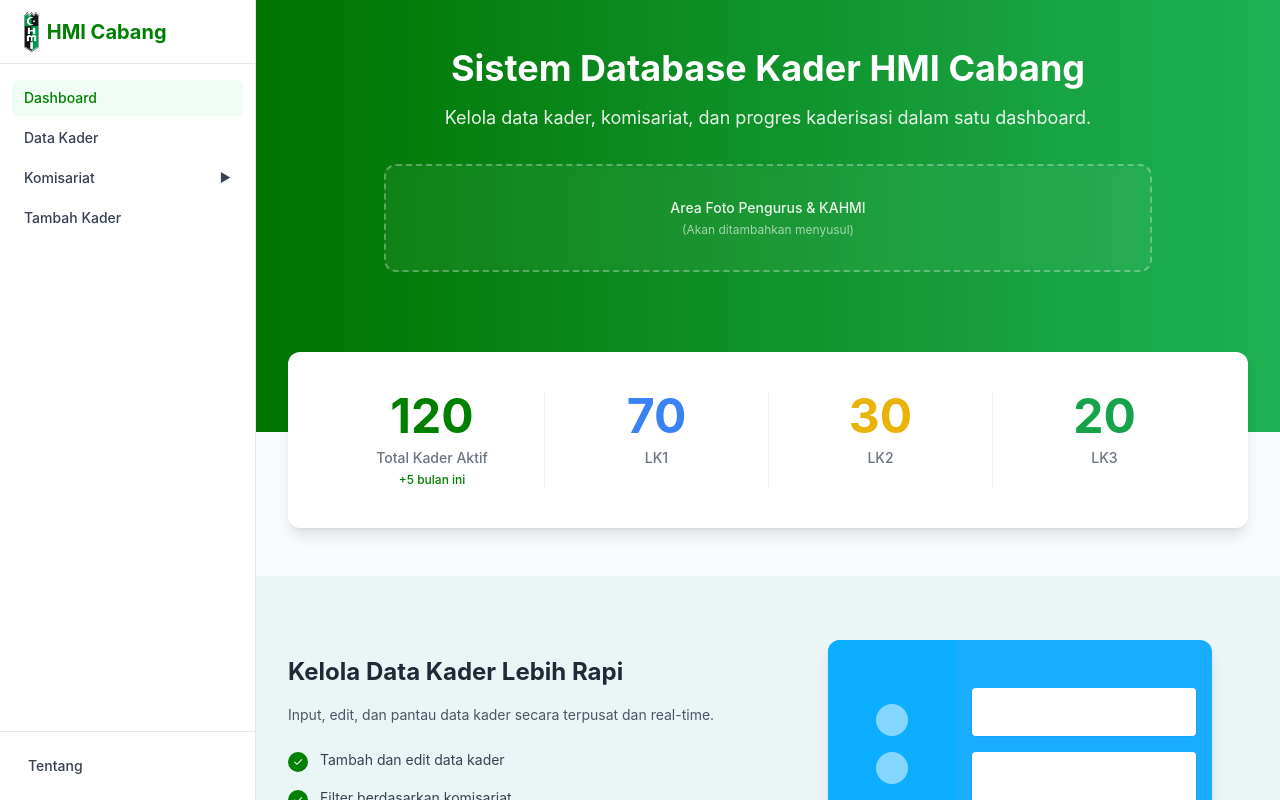
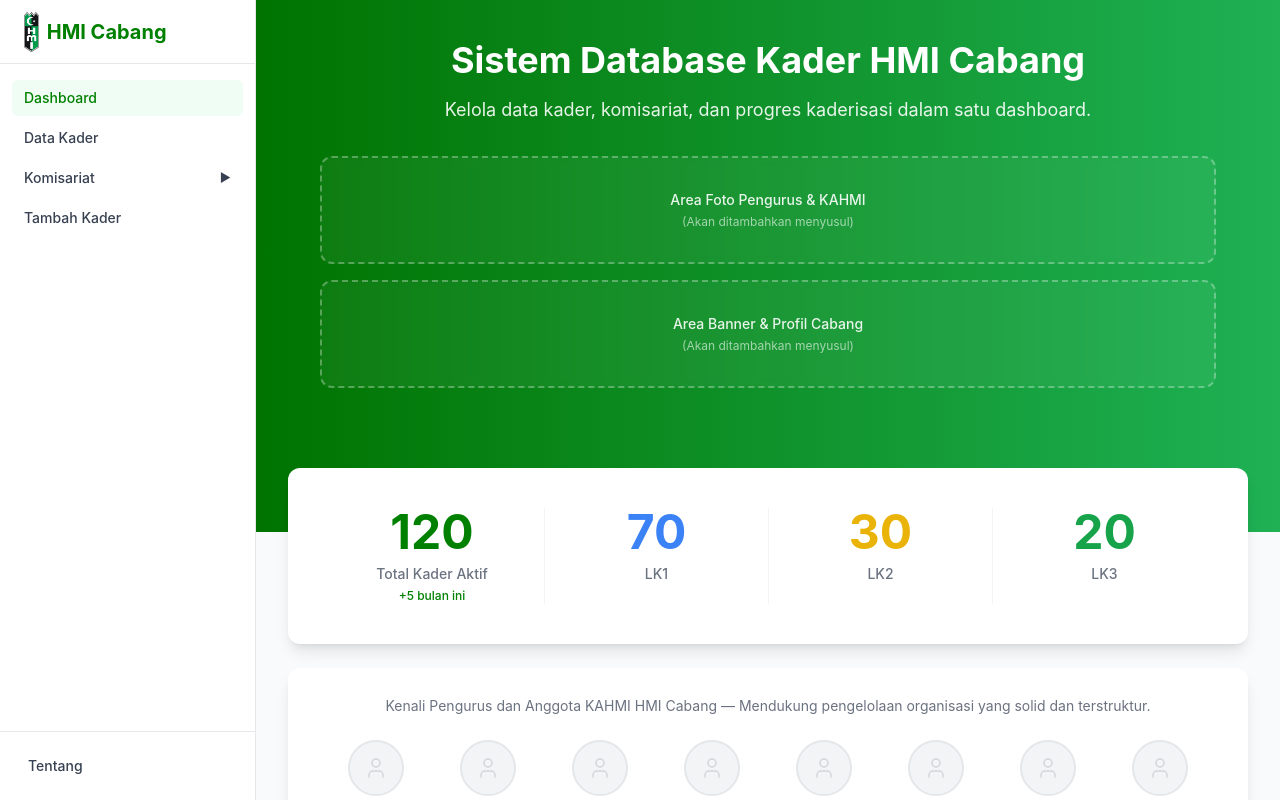
Before and after one commit to Arulinsan/HMI-DASHBOARD, a React (Vite) app: page / in a window 1280 px wide. Built offline with nearby package versions, Linux system fonts and the light colour scheme.

Commit message:
13-06-2026

```diff
--- a/src/components/DashboardContent.tsx
+++ b/src/components/DashboardContent.tsx
@@ -1,4 +1,5 @@
 import React, { useState } from 'react';
+import PengurusKahmiGallery, { placeholderPengurusKahmiRows } from './PengurusKahmiGallery';
 
 // Mock Data
 const initialData = [
@@ -45,25 +46,31 @@
   return (
     <div className="flex-1 overflow-y-auto bg-gray-50 relative">
       {/* Hero Section */}
-      <div className="bg-gradient-to-r from-[#008000] to-green-500 pt-12 pb-40 px-8 relative overflow-hidden flex flex-col items-center justify-center text-center">
+      <div className="bg-gradient-to-r from-[#008000] to-green-500 pt-10 pb-36 px-8 relative overflow-hidden flex flex-col items-center justify-center text-center">
         <div className="absolute inset-0 bg-black/10 z-0"></div>
-        <div className="relative z-10 w-full max-w-3xl">
+        <div className="relative z-10 w-full max-w-4xl">
           <h1 className="text-3xl md:text-4xl font-bold text-white mb-4">
             Sistem Database Kader HMI Cabang
           </h1>
           <p className="text-white/90 text-base md:text-lg max-w-2xl mx-auto leading-relaxed">
             Kelola data kader, komisariat, dan progres kaderisasi dalam satu dashboard.
           </p>
-          <div className="mt-8 w-full max-w-4xl mx-auto border-2 border-dashed border-white/30 rounded-xl py-8 flex flex-col items-center justify-center bg-white/5 backdrop-blur-sm">
-            <span className="text-white/90 font-medium text-sm mb-1">Area Foto Pengurus & KAHMI</span>
-            <span className="text-white/60 text-xs">(Akan ditambahkan menyusul)</span>
+          <div className="mt-8 space-y-4 w-full max-w-4xl mx-auto">
+            <div className="border-2 border-dashed border-white/30 rounded-xl py-8 flex flex-col items-center justify-center bg-white/5 backdrop-blur-sm">
+              <span className="text-white/90 font-medium text-sm mb-1">Area Foto Pengurus & KAHMI</span>
+              <span className="text-white/60 text-xs">(Akan ditambahkan menyusul)</span>
+            </div>
+            <div className="border-2 border-dashed border-white/30 rounded-xl py-8 flex flex-col items-center justify-center bg-white/5 backdrop-blur-sm">
+              <span className="text-white/90 font-medium text-sm mb-1">Area Banner & Profil Cabang</span>
+              <span className="text-white/60 text-xs">(Akan ditambahkan menyusul)</span>
+            </div>
           </div>
         </div>
       </div>
 
       {/* Summary Cards overlapping the hero background */}
-      <div className="px-8 -mt-20 mb-12 relative z-20">
-        <div className="bg-white rounded-xl shadow-lg p-8 py-10 flex justify-around text-center divide-x divide-gray-100 max-w-5xl mx-auto">
+      <div className="px-6 sm:px-8 -mt-16 mb-6 relative z-20 max-w-6xl mx-auto">
+        <div className="bg-white rounded-xl shadow-lg p-8 py-10 flex justify-around text-center divide-x divide-gray-100 w-full">
           <div className="px-4 w-1/4">
             <p className="text-5xl font-bold text-[#008000] mb-2">{dashboardStats.total}</p>
             <p className="text-gray-500 text-sm font-medium">Total Kader Aktif</p>
@@ -82,6 +89,14 @@
             <p className="text-gray-500 text-sm font-medium">LK3</p>
           </div>
         </div>
+      </div>
+
+      {/* Pengurus & KAHMI Gallery */}
+      <div className="px-6 sm:px-8 mb-10 relative z-10 max-w-6xl mx-auto">
+        <PengurusKahmiGallery
+          rows={placeholderPengurusKahmiRows}
+          subtitle="Kenali Pengurus dan Anggota KAHMI HMI Cabang — Mendukung pengelolaan organisasi yang solid dan terstruktur."
+        />
       </div>
 
       {/* Section 1: Kelola Data Kader */}
--- /dev/null
+++ b/src/components/PengurusKahmiGallery.tsx
@@ -0,0 +1,102 @@
+import React from 'react';
+import { User } from 'lucide-react';
+
+export interface AnggotaPengurus {
+  id: number;
+  nama: string;
+  jabatan: string;
+  foto?: string;
+}
+
+interface PengurusKahmiGalleryProps {
+  rows: AnggotaPengurus[][];
+  subtitle?: string;
+}
+
+const GALLERY_ROW_SIZES = [8, 7, 5] as const;
+
+const MemberAvatar: React.FC<{ member: AnggotaPengurus }> = ({ member }) => (
+  <div className="flex flex-col items-center gap-1.5 w-[56px] sm:w-[64px] md:w-[72px] shrink-0">
+    <div className="w-12 h-12 sm:w-14 sm:h-14 rounded-full overflow-hidden bg-gray-100 border-2 border-gray-200 flex items-center justify-center shrink-0">
+      {member.foto ? (
+        <img
+          src={member.foto}
+          alt={member.nama}
+          className="w-full h-full object-cover"
+        />
+      ) : (
+        <User className="w-5 h-5 sm:w-6 sm:h-6 text-gray-300" strokeWidth={1.5} />
+      )}
+    </div>
+    <div className="text-center w-full">
+      <p className="text-[10px] sm:text-[11px] font-medium text-gray-700 truncate leading-tight">
+        {member.nama}
+      </p>
+      <p className="text-[9px] sm:text-[10px] text-gray-400 truncate leading-tight">
+        {member.jabatan}
+      </p>
+    </div>
+  </div>
+);
+
+const PengurusKahmiGallery: React.FC<PengurusKahmiGalleryProps> = ({
+  rows,
+  subtitle = 'Kenali Pengurus dan Anggota KAHMI HMI Cabang — foto akan ditambahkan menyusul.',
+}) => (
+  <div className="w-full bg-white rounded-xl shadow-lg px-5 sm:px-8 py-6 sm:py-7">
+    <p className="text-center text-xs sm:text-sm text-gray-500 mb-5 sm:mb-6 leading-relaxed max-w-3xl mx-auto">
+      {subtitle}
+    </p>
+    <div className="overflow-x-auto pb-1 -mx-1 px-1">
+      <div className="flex flex-col items-center gap-y-5 sm:gap-y-6 min-w-max sm:min-w-0 w-full sm:w-auto mx-auto">
+        {rows.map((row, rowIdx) => (
+          <div
+            key={rowIdx}
+            className="flex flex-nowrap justify-center items-start gap-x-4 sm:gap-x-6 md:gap-x-8 lg:gap-x-10"
+            aria-label={`Baris ${rowIdx + 1}, ${row.length} anggota`}
+          >
+            {row.map((member) => (
+              <MemberAvatar key={member.id} member={member} />
+            ))}
+          </div>
+        ))}
+      </div>
+    </div>
+  </div>
+);
+
+export const placeholderPengurusKahmiRows: AnggotaPengurus[][] = [
+  // Baris 1 — 8 pengurus
+  [
+    { id: 1, nama: 'Pengurus 1', jabatan: 'Ketua' },
+    { id: 2, nama: 'Pengurus 2', jabatan: 'Wakil Ketua' },
+    { id: 3, nama: 'Pengurus 3', jabatan: 'Sekretaris' },
+    { id: 4, nama: 'Pengurus 4', jabatan: 'Bendahara' },
+    { id: 5, nama: 'Pengurus 5', jabatan: 'Bidang Kaderisasi' },
+    { id: 6, nama: 'Pengurus 6', jabatan: 'Bidang Organisasi' },
+    { id: 7, nama: 'Pengurus 7', jabatan: 'Bidang Humas' },
+    { id: 8, nama: 'Pengurus 8', jabatan: 'Bidang Advokasi' },
+  ],
+  // Baris 2 — 7 KAHMI
+  [
+    { id: 9, nama: 'KAHMI 1', jabatan: 'Anggota' },
+    { id: 10, nama: 'KAHMI 2', jabatan: 'Anggota' },
+    { id: 11, nama: 'KAHMI 3', jabatan: 'Anggota' },
+    { id: 12, nama: 'KAHMI 4', jabatan: 'Anggota' },
+    { id: 13, nama: 'KAHMI 5', jabatan: 'Anggota' },
+    { id: 14, nama: 'KAHMI 6', jabatan: 'Anggota' },
+    { id: 15, nama: 'KAHMI 7', jabatan: 'Anggota' },
+  ],
+  // Baris 3 — 5 KAHMI
+  [
+    { id: 16, nama: 'KAHMI 8', jabatan: 'Anggota' },
+    { id: 17, nama: 'KAHMI 9', jabatan: 'Anggota' },
+    { id: 18, nama: 'KAHMI 10', jabatan: 'Anggota' },
+    { id: 19, nama: 'KAHMI 11', jabatan: 'Anggota' },
+    { id: 20, nama: 'KAHMI 12', jabatan: 'Anggota' },
+  ],
+];
+
+export { GALLERY_ROW_SIZES };
+
+export default PengurusKahmiGallery;
```
